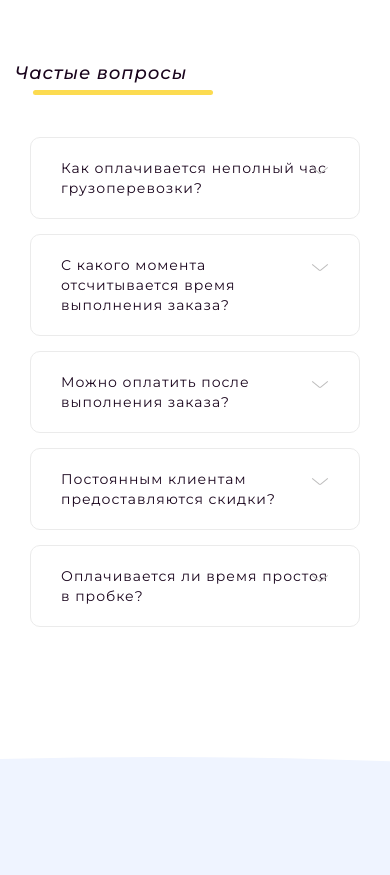
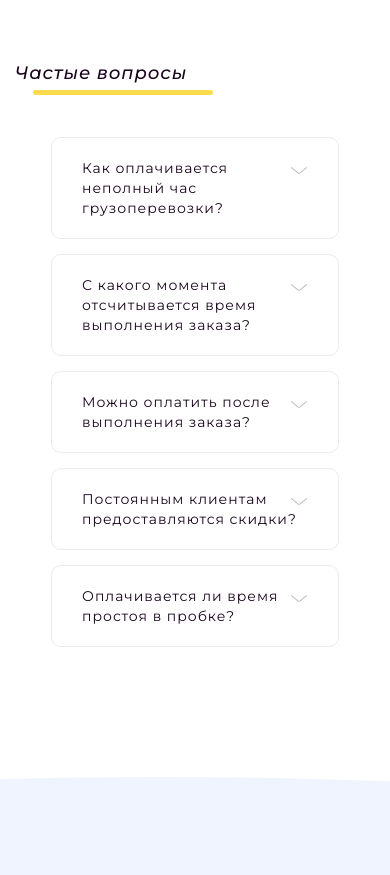
Before and after one commit to NikitaML/Perevozkin, a plain HTML site: page index.html in a window 390 px wide. Shown: the part 3740-4615 px from the top of the page. Drawn offline with nearby package versions, Linux system fonts and the light colour scheme.

Commit message:
Update style.css

```diff
--- a/css/style.css
+++ b/css/style.css
@@ -1790,7 +1790,7 @@ ul {
 }
 
 .accordeon__item {
-  margin: 15px 15px;
+  margin: 15px auto;
   max-width: 60%;
   border: 1px solid #ebebeb;
   border-radius: 10px;
@@ -1883,10 +1883,10 @@ ul {
   }
   .questions__text {
     max-width: 100%;
-    margin-right: 20px;
+
   }
   .accordeon__item {
-    max-width: 100%;
+    max-width: 80%;
   }
   .accordeon__question--item {
     font-size: 14px;
```
